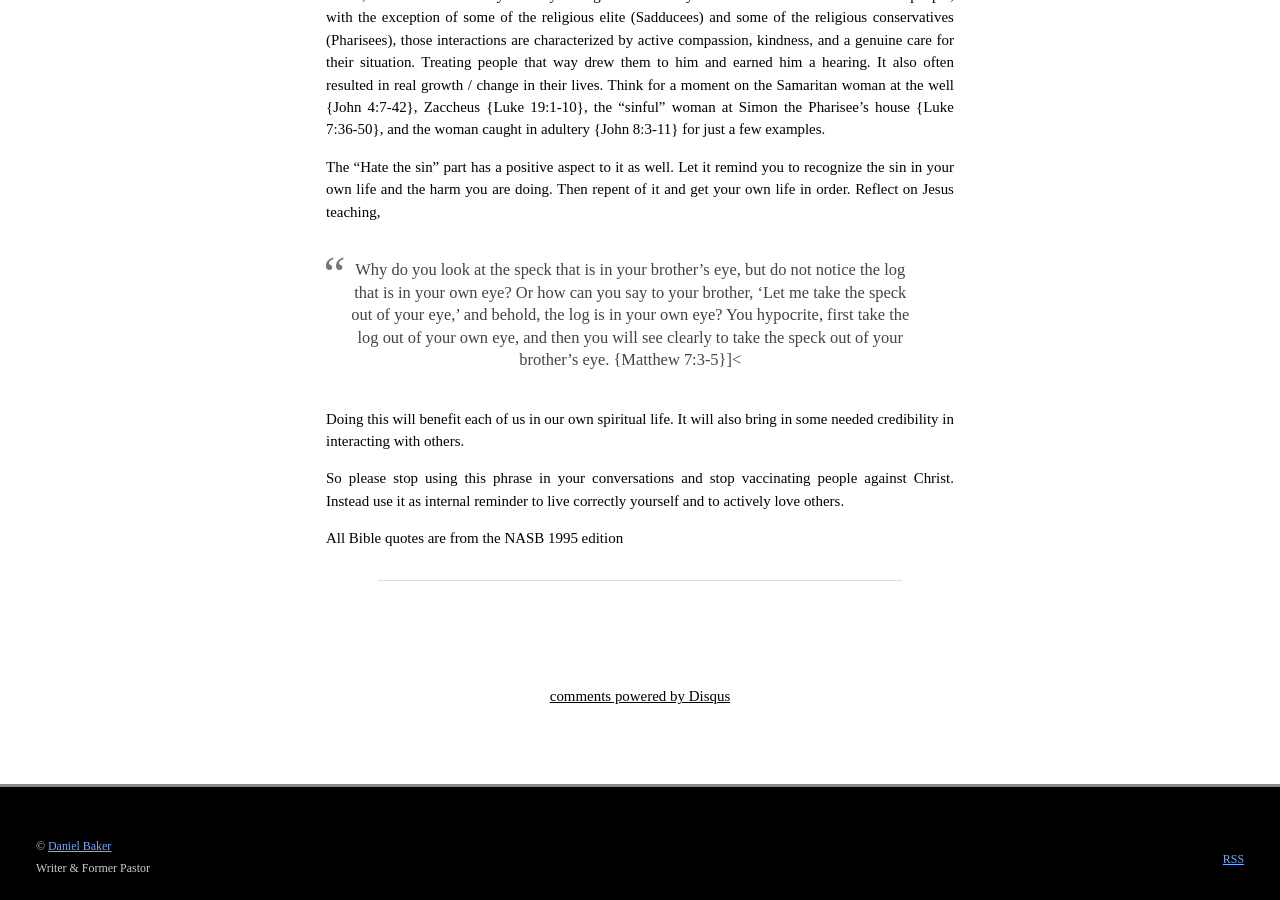
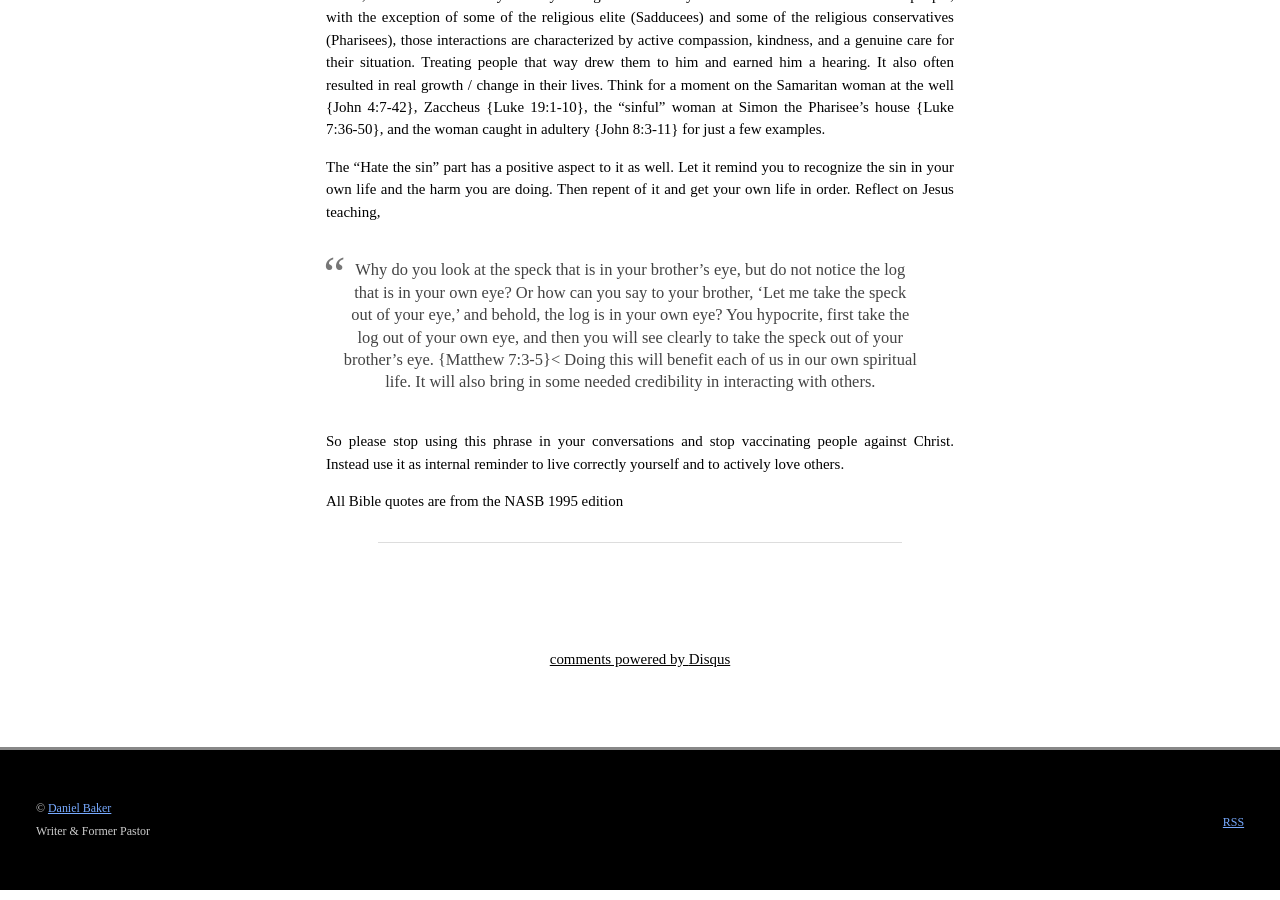
Before and after one commit to dbb1292/dbb1292.github.io, a Jekyll site: the page built from _posts/2014-07-23-Love-the-sinner-Hate-the-sin.md, in a window 1280 px wide and 900 px high, scrolled down 951 px. Built offline with Jekyll 4.4.1, drawn with Linux system fonts in a browser that asks for light colours; some web fonts are replaced; Markdown is read by kramdown in place of the engine named in the settings; comment, search, counter and statistics services are not loaded.

```diff
--- a/_posts/2014-07-23-Love-the-sinner-Hate-the-sin.md
+++ b/_posts/2014-07-23-Love-the-sinner-Hate-the-sin.md
@@ -23,8 +23,7 @@ However, this phrase can have some benefit to it. That benefit comes about if we
 
 The “Hate the sin” part has a positive aspect to it as well. Let it remind you to recognize the sin in your own life and the harm you are doing. Then repent of it and get your own life in order. Reflect on Jesus teaching,
 >Why do you look at the speck that is in your brother’s eye, but do not notice the log that is in your own eye? Or how can you say to your brother, ‘Let me take the speck out of your eye,’ and behold, the log is in your own eye? You hypocrite, first take the log out of your own eye, and then you will see clearly to take the speck out of your brother’s eye.
- {Matthew 7:3-5}]<
-
+ {Matthew 7:3-5}<
 Doing this will benefit each of us in our own spiritual life. It will also bring in some needed credibility in interacting with others.
 
 So please stop using this phrase in your conversations and stop vaccinating people against Christ. Instead use it as internal reminder to live correctly yourself and to actively love others.
```
